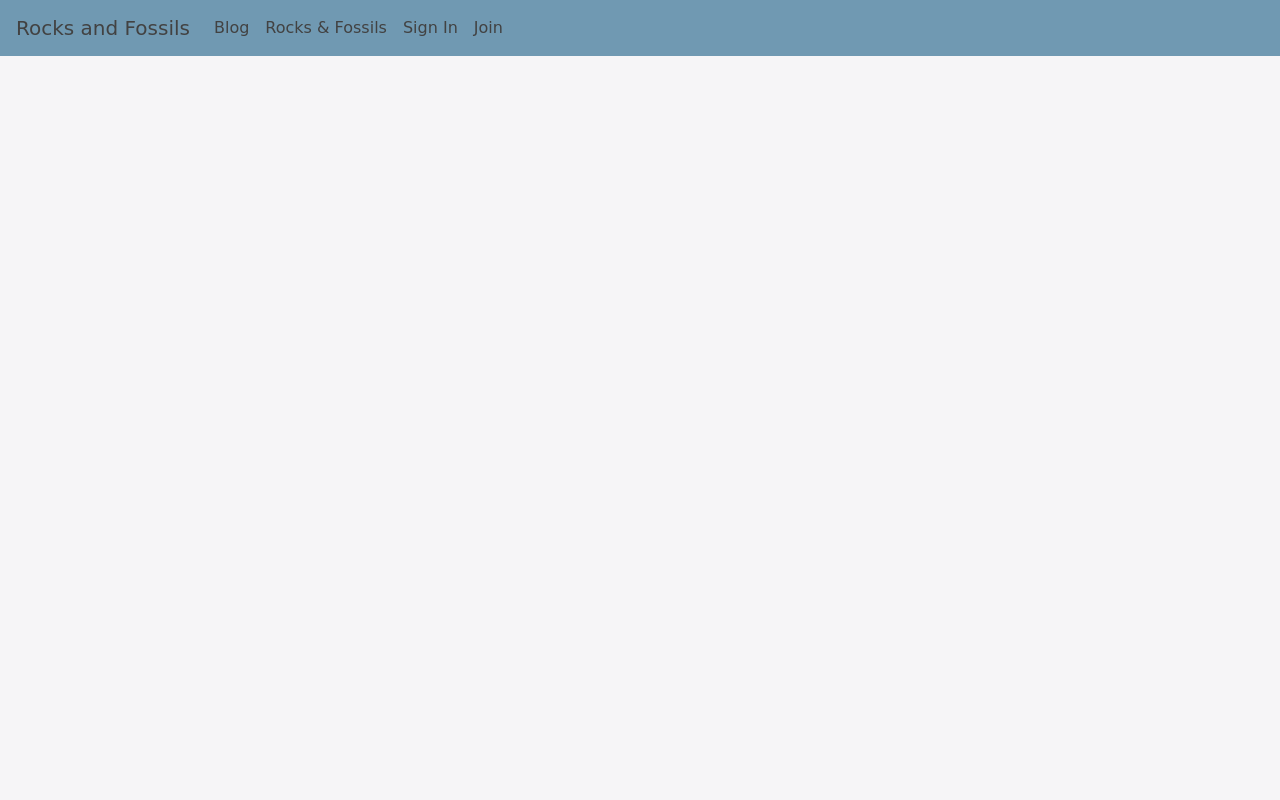
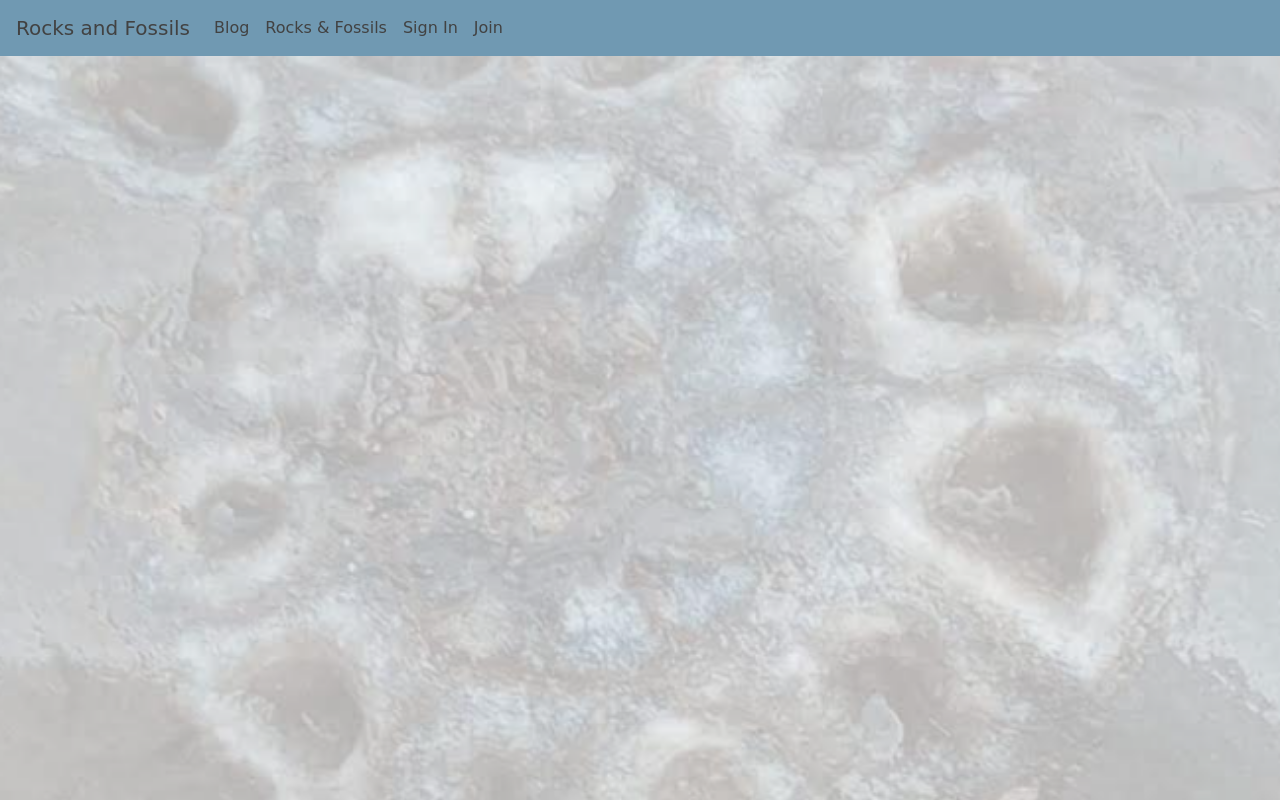
Before and after one commit to HollyT85/Django-Rocks-Fossils, a Django app: page /posts/ in a window 1280 px wide. Run offline with Django 4.2, Linux system fonts and the light colour scheme; data that the repository does not hold is empty; some libraries are stand-ins or nearby versions; some web fonts are replaced.

Commit message:
added background image

```diff
--- a/home/templates/home/index.html
+++ b/home/templates/home/index.html
@@ -7,9 +7,7 @@
     <div>
         <h1>Rocks & Fossils</h1>
     </div>
-    <div class="hero-image">
-        <img src="{% static 'media/ammonite.png' %}" alt="ammonite">
-    </div>
+
 </div>
 
 
--- a/static/css/base.css
+++ b/static/css/base.css
@@ -3,11 +3,19 @@
     padding: 0;
 }
 
-html, body {
+html{
     height: 100%;
-    background-color: #F6F5F7
 }
 
+body {
+    background: url('/static/media/ammonite.png') no-repeat center center fixed;
+    -webkit-background-size: cover;
+    -moz-background-size: cover;
+    -o-background-size: cover;
+    background-size: cover;
+    min-width: 1024px;
+    overflow: hidden;
+}
 /* Navbar */
 
 nav {
@@ -37,12 +45,6 @@ nav {
 /* General Styles */
 
 .image-holder{
-    position: relative;
-}
-
-.hero-image{
-    width: 100%;
-    opacity: 0.3;
     position: relative;
 }
 
```
Also changed, not shown: __init__.py (added), rocks/__init__.py (deleted), static/media/ammonite.png.
